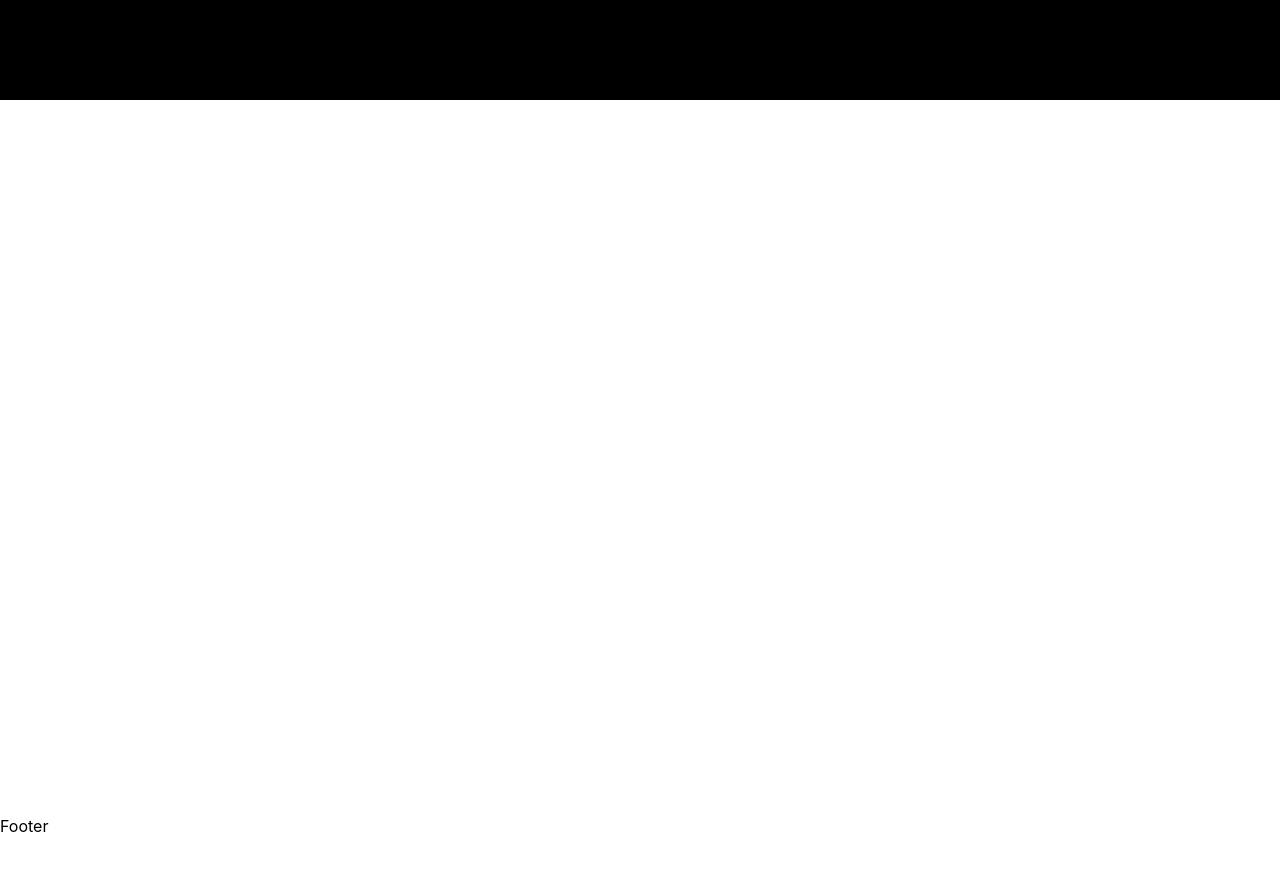
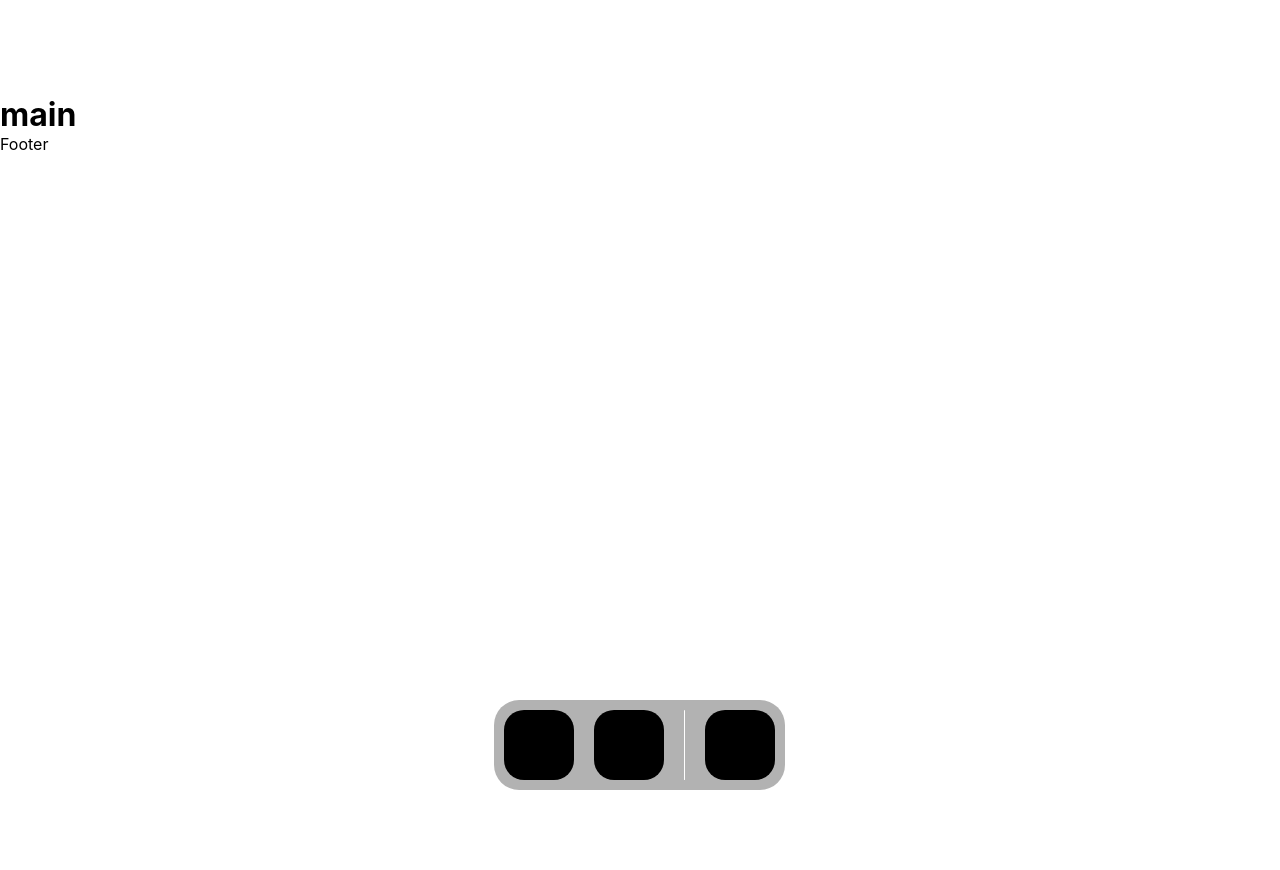
Before and after one commit to hayward2007/hayward.kim, a React (Create React App) app: page /main in a window 1280 px wide. Shown: the top 870 px of the page. After the commit the page ends 800 px from the top, so only its background shows below. Built offline with nearby package versions, Linux system fonts and the light colour scheme.

Commit message:
Ready to Build at CloudFlare

```diff
--- a/src/components/header/header.module.css
+++ /dev/null
@@ -1,6 +0,0 @@
-.header {
-    position: absolute;
-    height: 100px;
-    width: 100vw;
-    background-color: black;
-}
--- a/src/components/header/header.tsx
+++ /dev/null
@@ -1,12 +0,0 @@
-import React from "react";
-import style from "./header.module.css";
-
-function Header() {
-    return (
-        <header className={style.header}>
-        <h1>My React App!</h1>
-        </header>
-    );
-}
-
-export default Header;
--- /dev/null
+++ b/src/components/navbar/navbar.module.css
@@ -0,0 +1,54 @@
+.header {
+    position: absolute;
+    bottom: 10px;
+    left: calc(50% - 146px);
+    height: 90px;
+    background-color: rgba(0, 0, 0, 0.3);
+    backdrop-filter: blur(10px);
+    border-radius: 25px;
+    /* border: solid 2px black inset; */
+    /* box-shadow: 0 0 0 2px black inset; */
+    display: flex;
+    align-items: center;
+    justify-content: center;
+}
+
+.header div {
+    background-color: black;
+    width: 70px;
+    height: 70px;
+    border-radius: 20px;
+    margin-left: 10px;
+    margin-right: 10px;
+
+    /* border: solid $b black; */
+    /* &:before {
+		position: absolute;
+		z-index: -1;
+		top: -$b; right: -$b; bottom: -$b; left: -$b;
+		border: inherit;
+		border-color: transparent;
+		background: inherit;
+		background-clip: border-box;
+		-webkit-filter: $blur;
+			   filter: $blur;
+		-webkit-clip-path: $rect;
+			   clip-path: $rect;
+		content: '';
+	} */
+}
+
+.header div:hover {
+    background-color: white;
+    /* border: solid 2px black; */
+    scale: 1.2;
+}
+
+.header pre {
+    width: 1px;
+    height: calc(100% - 20px);
+    background-color: white;
+    border-radius: 2px;
+    margin-left: 10px;
+    margin-right: 10px;
+}
--- /dev/null
+++ b/src/components/navbar/navbar.tsx
@@ -0,0 +1,16 @@
+import React from "react";
+// import Spline from '@splinetool/react-spline';
+import style from "./navbar.module.css";
+
+function NavBar() {
+    return (
+        <header className={style.header}>
+            <div></div>
+            <div></div>
+            <pre/>
+            <div></div>
+        </header>
+    );
+}
+
+export default NavBar;
--- a/src/index.css
+++ b/src/index.css
@@ -11,3 +11,9 @@ code {
   font-family: source-code-pro, Menlo, Monaco, Consolas, 'Courier New',
     monospace;
 }
+
+* {
+  padding: 0px;
+  margin: 0px;
+  overscroll-behavior: none;
+}
--- a/src/index.tsx
+++ b/src/index.tsx
@@ -1,24 +1,46 @@
+//react
 import React from 'react';
 import ReactDOM from 'react-dom/client';
+import reportWebVitals from './reportWebVitals';
+import { BrowserRouter, Route, Routes, Navigate, useLocation } from "react-router-dom";
+import { TransitionGroup, CSSTransition } from 'react-transition-group';
+//css
 import './index.css';
-// import reportWebVitals from './reportWebVitals';
-
-import Header from './components/header/header';
+//components
+import NavBar from './components/navbar/navbar';
 import Footer from './components/footer/footer';
+//pages
+import Main from './pages/main/main';
 
 const root = ReactDOM.createRoot(
   document.getElementById('root') as HTMLElement
 );
 
+
 root.render(
-  <React.StrictMode>
-    <Header />
-    <div style={{height: window.innerHeight}}></div>
+  <BrowserRouter>
+    <Index/>
+  </BrowserRouter>
+);
+
+function Index() {
+const location = useLocation();
+  return <>
+    <div style={{height: 95}}></div>
+    <TransitionGroup>
+        <CSSTransition className="fade" timeout={300} key={location.pathname}>
+          <Routes location={location}>
+            <Route path="/" element={<Navigate to="/main"/>}/>
+            <Route path="/main" element={<Main/>}/>
+          </Routes>
+        </CSSTransition>
+      </TransitionGroup>
     <Footer />
-  </React.StrictMode>
-);
+    <NavBar/>
+  </>;
+}
 
 // If you want to start measuring performance in your app, pass a function
 // to log results (for example: reportWebVitals(console.log))
 // or send to an analytics endpoint. Learn more: https://bit.ly/CRA-vitals
-// reportWebVitals();
+reportWebVitals();
--- a/src/pages/main/main.tsx
+++ b/src/pages/main/main.tsx
@@ -1,7 +1,7 @@
 import React from "react";
 
-function Main() {
-	return (<div></div>);
+export default function Main() {
+	return (<div>
+		<h1>main</h1>
+	</div>);
 };
-
-export default Main();
```
Also changed, not shown: package.json (+8 -0 lines), 2 other files (tests, documents, lock files or other folders).
